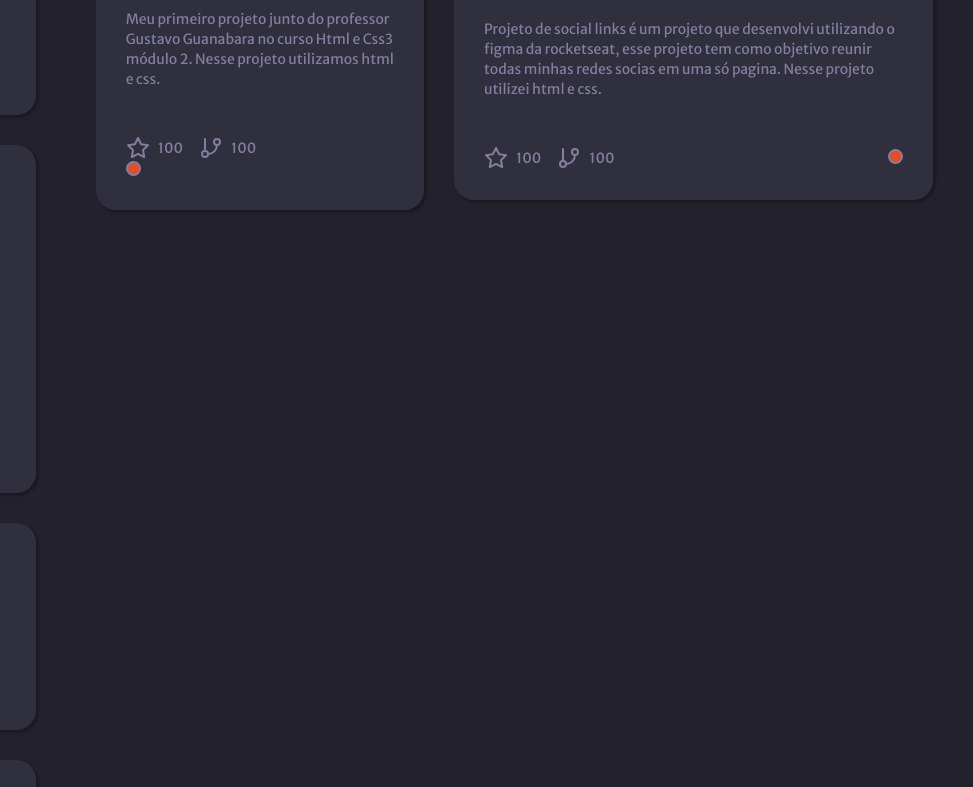
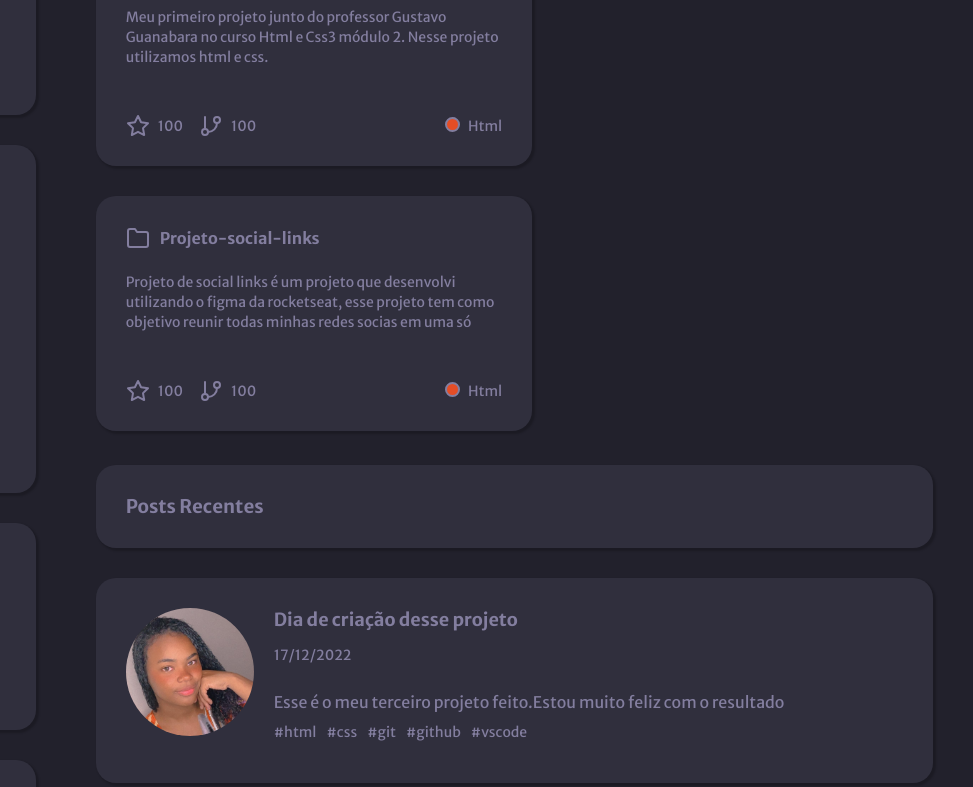
Before and after one commit to JuuCalixto/projeto-portfolio, a plain HTML site: page index.html in a window 1280 px wide. Shown: the part 223-1010 px from the top of the page, 307-1280 px from the left. Drawn offline with Linux system fonts and the light colour scheme.

Commit message:
finaliza projeto

```diff
--- a/index.html
+++ b/index.html
@@ -32,7 +32,7 @@
                     Brasil
                 </li>
                 <li class="">
-                    <a href="www.rocketseat.com.br" target="_blank" class="menu-informations-link">
+                    <a href="https://www.rocketseat.com.br" target="_blank" class="menu-informations-link">
                         <img src="./assets/briefcase.svg" alt="icone de uma mala">
                         Rocketseat
                     </a>
@@ -170,7 +170,7 @@
 
                  <div class="repositories-informations">
                     <div class="stars">
-                        <span class="linguage">
+                        <span>
                             <img src="./assets/star.svg" alt="icone de estrela">
 
                             100
@@ -182,11 +182,13 @@
                             100
                         </span>
                     </div>
-                 </div>
 
                     <span class="linguage">
                        <img src="./assets/ellipse.svg.svg" alt="icone html">
+
+                       Html
                    </span>
+                 </div>
             </div>
 
 
@@ -216,17 +218,55 @@
                         </span>
                     </div>
 
-                    <span>
+                    <span class="linguage">
                         <img src="./assets/ellipse.svg.svg" alt="icone html">
+
+                        Html
                     </span>
                 </div>
             </div>
+        </div>
+
+        <div class="recent-posts box">
+            <h3 class="menu-title">Posts Recentes</h3>
+        </div>
+
+        <div class="posts-container box">
+            <div class="post">
+                <div class="image-profile-post">
+                    <img src="./assets/juliana-perfil.jpeg" alt="foto de perfil">
+                </div>
+
+                <div class="post-informations">
+                    <div class="post-title-date">
+                        <h5 class="post-title">
+                            Dia de criação desse projeto
+                        </h5>
+
+                        <span class="post-date">
+                            <time datetime="2022-12-17 19:30">17/12/2022</time>
+                        </span>
+                    </div>
 
 
+                    <div class="post-content">
+                        <p>Esse é o meu terceiro projeto feito.Estou muito feliz com o resultado</p>
+
+                        <div class="post-hashtag">
+                            <span>#HTML</span>
+                             <span>#CSS</span>
+                             <span>#GIT</span>
+                             <span>#GITHUB</span>
+                             <span>#VSCODE</span>
+                        </div>
+                    </div>
+
+                </div>
+            </div>
         </div>
     </main>
 
-    <footer class=""></footer>
 </div>
+<footer>Feito com 💜 por Juliana Calixto</footer>
 </body>
 </html>
--- a/style.css
+++ b/style.css
@@ -17,6 +17,7 @@
 
 body{
     font-family: 'Merriweather Sans', sans-serif;
+    background-color: #22212C;
 }
 
 ul{
@@ -30,7 +31,7 @@ ul{
     background-color: var(--color-black3)
 }
 
-.menu-title{
+.menu .menu-title{
     padding-bottom: 20px;
 
     font-weight: 700;
@@ -69,7 +70,7 @@ ul{
     border-radius: 50%;
 }
 
-.menu-name-profile{
+.menu .menu-name-profile{
     padding-top: 30px;
 
     font-style: normal;
@@ -99,7 +100,7 @@ ul{
 
 }
 
-.menu-informations-link{
+.menu .menu-informations-link{
     display: flex;
     align-items: center;
     gap: 20px;
@@ -124,7 +125,7 @@ ul{
     gap: 15px;
 }
 
-.menu-technologies-name{
+.menu .menu-technologies-name{
     max-width: 86px;
     width: 100%;
     height: 24px;
@@ -153,13 +154,13 @@ ul{
     padding-left: 20px;
 }
 
-.menu-list::before{
+.menu .menu-list::before{
     content: "•";
     margin-right: 8px;
     color: var(--color-gray);
 }
 
-.menu-list{
+.menu .menu-list{
     margin-bottom: 15px;
     font-weight: 300;
     font-size: 14px;
@@ -188,7 +189,7 @@ ul{
     padding-left: 60px;
 }
 
-.my-projects{
+.my-projects , .recent-posts{
     padding: 30px;
 
     display: flex;
@@ -196,11 +197,14 @@ ul{
     justify-content: space-between;
 }
 
-.my-projects .menu-title{
+.profile-content .my-projects .menu-title,
+.profile-content .recent-posts .menu-title{
     padding-bottom: 0;
+
+    color: var(--color-gray);
 }
 
-.see-all-projects{
+.profile-content .see-all-projects{
     font-size: 14px;
     line-height: 18px;
 
@@ -214,14 +218,19 @@ ul{
 
     display: flex;
     align-items: center;
+    flex-wrap: wrap;
     gap: 30px;
 }
 
 .repositories{
+    width: 100%;
+    max-width: 436.5px;
     padding: 30px;
+
+    max-height: 235px;
 }
 
-.repositories-name{
+.repositories .repositories-name{
     display: flex;
     align-items: center;
     gap: 10px;
@@ -233,13 +242,29 @@ ul{
     color: var(--color-gray);
 }
 
-.repositories-description{
+.repositories .repositories-description{
+    max-height: 60px;
     margin: 22px 0 47px;
 
     font-size: 14px;
     line-height: 20px;
 
     color: var(--color-gray);
+
+    overflow-y: auto;
+}
+
+.repositories-description::-webkit-scrollbar {
+    width: 3px;
+}
+
+.repositories-description::-webkit-scrollbar-track {
+    background: transparent;
+}
+
+.repositories-description::-webkit-scrollbar-thumb {
+    background-color: var(--color-gray);
+    border-radius: 2.0rem;
 }
 
 .repositories-informations{
@@ -254,7 +279,7 @@ ul{
     gap: 16px;
 }
 
-.stars span{
+.repositories .stars span{
     display: flex;
     align-items: center;
     gap: 8px;
@@ -265,9 +290,87 @@ ul{
     color: var(--color-gray);
 }
 
-.linguage{
+.repositories .linguage{
+    display: flex;
+    align-items: flex-start;
+    gap: 8px;
+
     font-size: 14px;
     line-height: 18px;
 
     color: #837E9F;
 }
+
+/* Parte de posts */
+
+.recent-posts{
+    margin: 34px 0 30px;
+}
+
+.post{
+    display: flex;
+    align-items: flex-start;
+    gap: 20px;
+
+    padding: 30px 30px 42px;
+}
+
+.image-profile-post img{
+    width: 128px;
+    height: 128px;
+
+    border-radius: 50%;
+}
+
+.post-title{
+    padding-bottom: 13px;
+
+    font-weight: 700;
+    font-size: 18px;
+    line-height: 23px;
+
+    color: var(--color-gray);
+}
+
+.post-date{
+    font-size: 14px;
+    line-height: 18px;
+
+    color: var(--color-gray);
+}
+
+.post-title-date{
+    margin-bottom: 28px;
+}
+
+.post-content p{
+    padding-bottom: 11px;
+
+    font-size: 16px;
+    line-height: 20px;
+
+    color: var(--color-gray);
+}
+
+.post-content span{
+    font-size: 14px;
+    line-height: 18px;
+
+    color: var(--color-gray);
+    text-transform: lowercase;
+}
+
+.post-hashtag{
+    display: flex;
+    align-items: center;
+    gap: 10px;
+
+}
+
+footer{
+    font-size: 14px;
+    line-height: 20px;
+    text-align: center;
+
+    color: var(--color-gray);
+}
```
Lines whose indentation alone changed are shown as unchanged.
